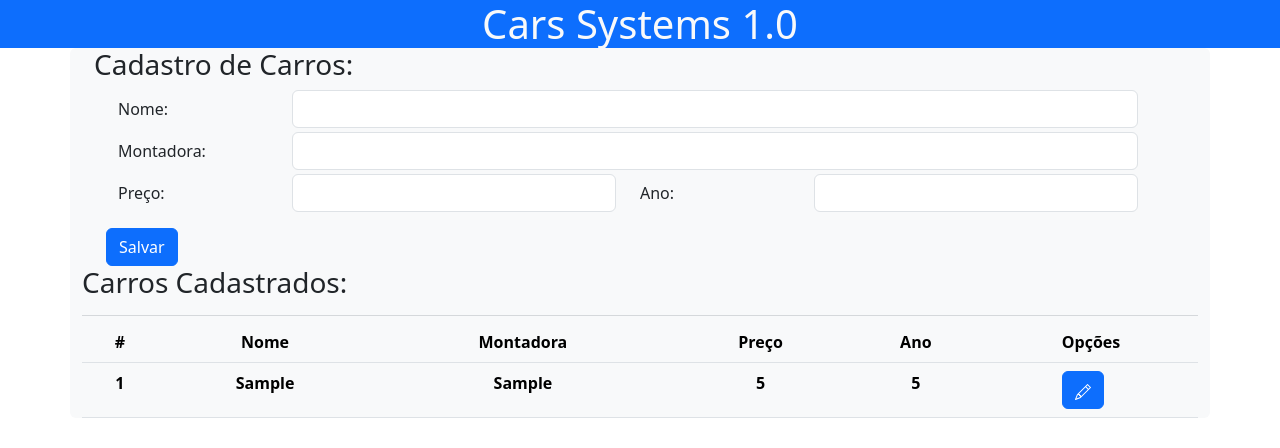
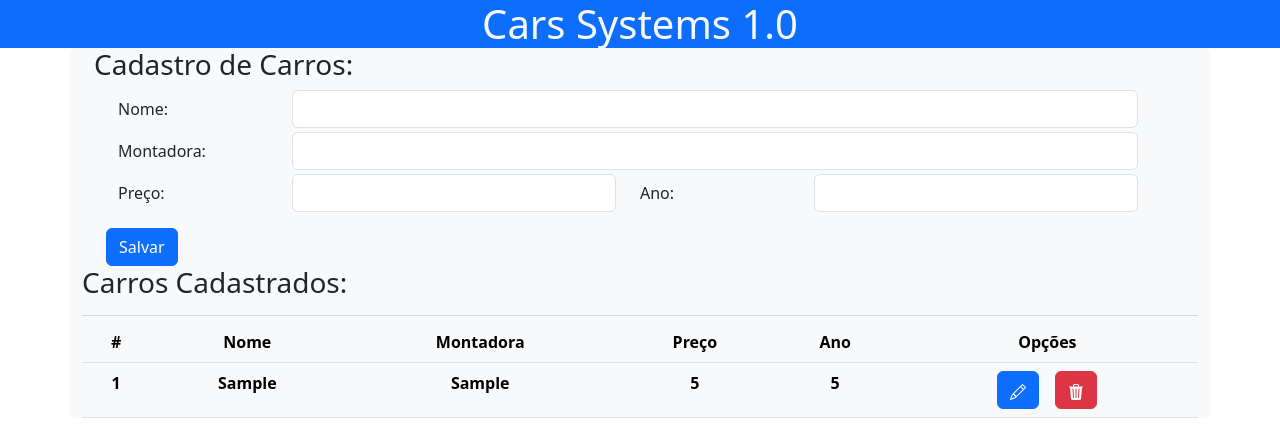
Before and after one commit to santannal/cars-crud, an Angular app: page / in a window 1280 px wide. Both pictures are taken after typing "Sample", "Sample", "5", "5" into the empty fields and a click on the button "Salvar". Shown: the top 448 px of the page. Built offline with nearby package versions, Linux system fonts and the light colour scheme.

Commit message:
closes #6

```diff
--- a/src/app/components/cars/cars.component.html
+++ b/src/app/components/cars/cars.component.html
@@ -27,6 +27,11 @@
                             <path
                                 d="M12.146.146a.5.5 0 0 1 .708 0l3 3a.5.5 0 0 1 0 .708l-10 10a.5.5 0 0 1-.168.11l-5 2a.5.5 0 0 1-.65-.65l2-5a.5.5 0 0 1 .11-.168zM11.207 2.5 13.5 4.793 14.793 3.5 12.5 1.207zm1.586 3L10.5 3.207 4 9.707V10h.5a.5.5 0 0 1 .5.5v.5h.5a.5.5 0 0 1 .5.5v.5h.293zm-9.761 5.175-.106.106-1.528 3.821 3.821-1.528.106-.106A.5.5 0 0 1 5 12.5V12h-.5a.5.5 0 0 1-.5-.5V11h-.5a.5.5 0 0 1-.468-.325" />
                         </svg></button>
+                    <button class="btn btn-danger" (click)="exclude(car)"><svg xmlns="http://www.w3.org/2000/svg"
+                            width="16" height="16" fill="currentColor" class="bi bi-trash3-fill" viewBox="0 0 16 16">
+                            <path
+                                d="M11 1.5v1h3.5a.5.5 0 0 1 0 1h-.538l-.853 10.66A2 2 0 0 1 11.115 16h-6.23a2 2 0 0 1-1.994-1.84L2.038 3.5H1.5a.5.5 0 0 1 0-1H5v-1A1.5 1.5 0 0 1 6.5 0h3A1.5 1.5 0 0 1 11 1.5m-5 0v1h4v-1a.5.5 0 0 0-.5-.5h-3a.5.5 0 0 0-.5.5M4.5 5.029l.5 8.5a.5.5 0 1 0 .998-.06l-.5-8.5a.5.5 0 1 0-.998.06m6.53-.528a.5.5 0 0 0-.528.47l-.5 8.5a.5.5 0 0 0 .998.058l.5-8.5a.5.5 0 0 0-.47-.528M8 4.5a.5.5 0 0 0-.5.5v8.5a.5.5 0 0 0 1 0V5a.5.5 0 0 0-.5-.5" />
+                        </svg></button>
                 </th>
             </tr>
         </tbody>
--- a/src/app/components/cars/cars.component.ts
+++ b/src/app/components/cars/cars.component.ts
@@ -32,4 +32,9 @@ export class CarsComponent {
     this.setCar = car;
     this.isUpdate = true;
   }
+
+  exclude(car: Car) {
+    this.cars = this.cars.filter(c => c !== car);
+    this.cars.length + 1;
+  }
 }
```
